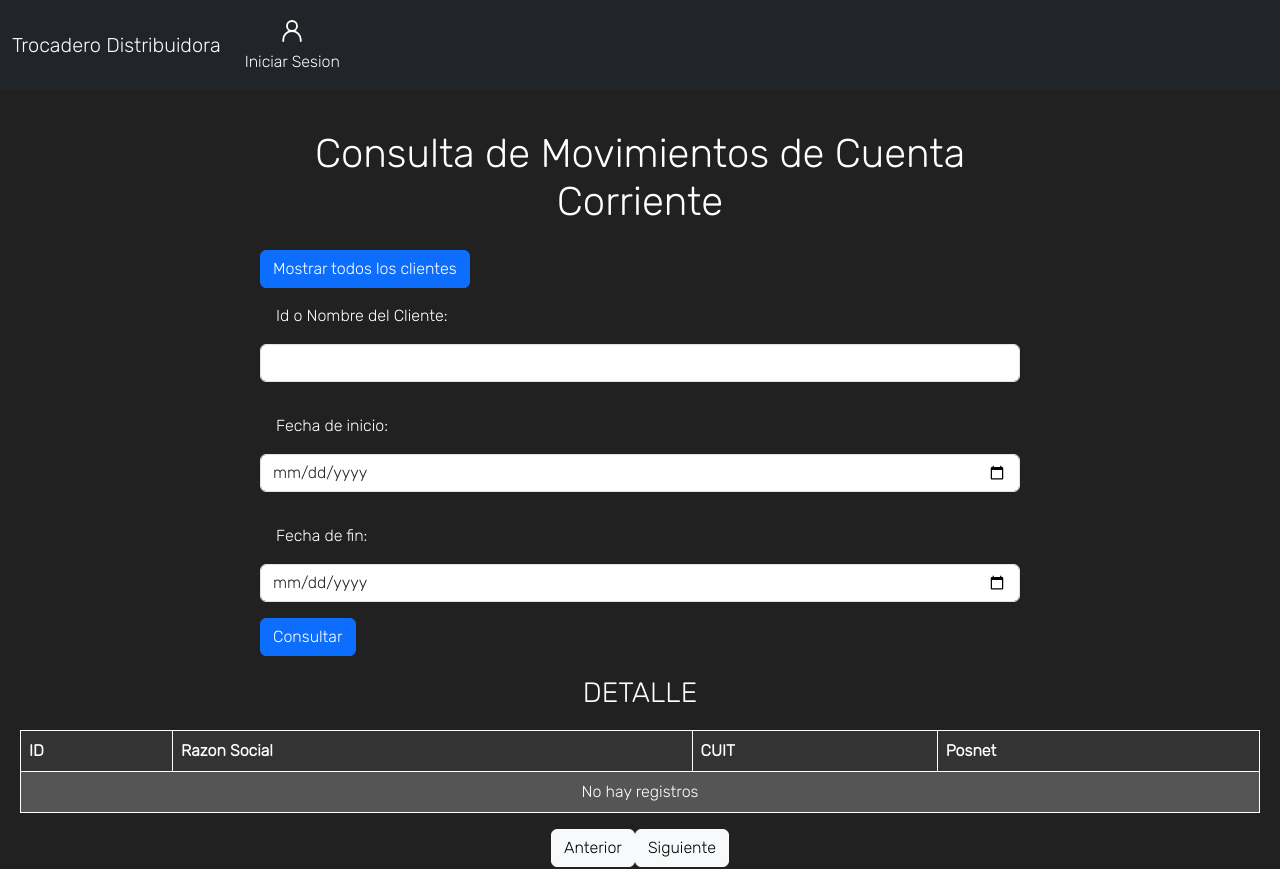
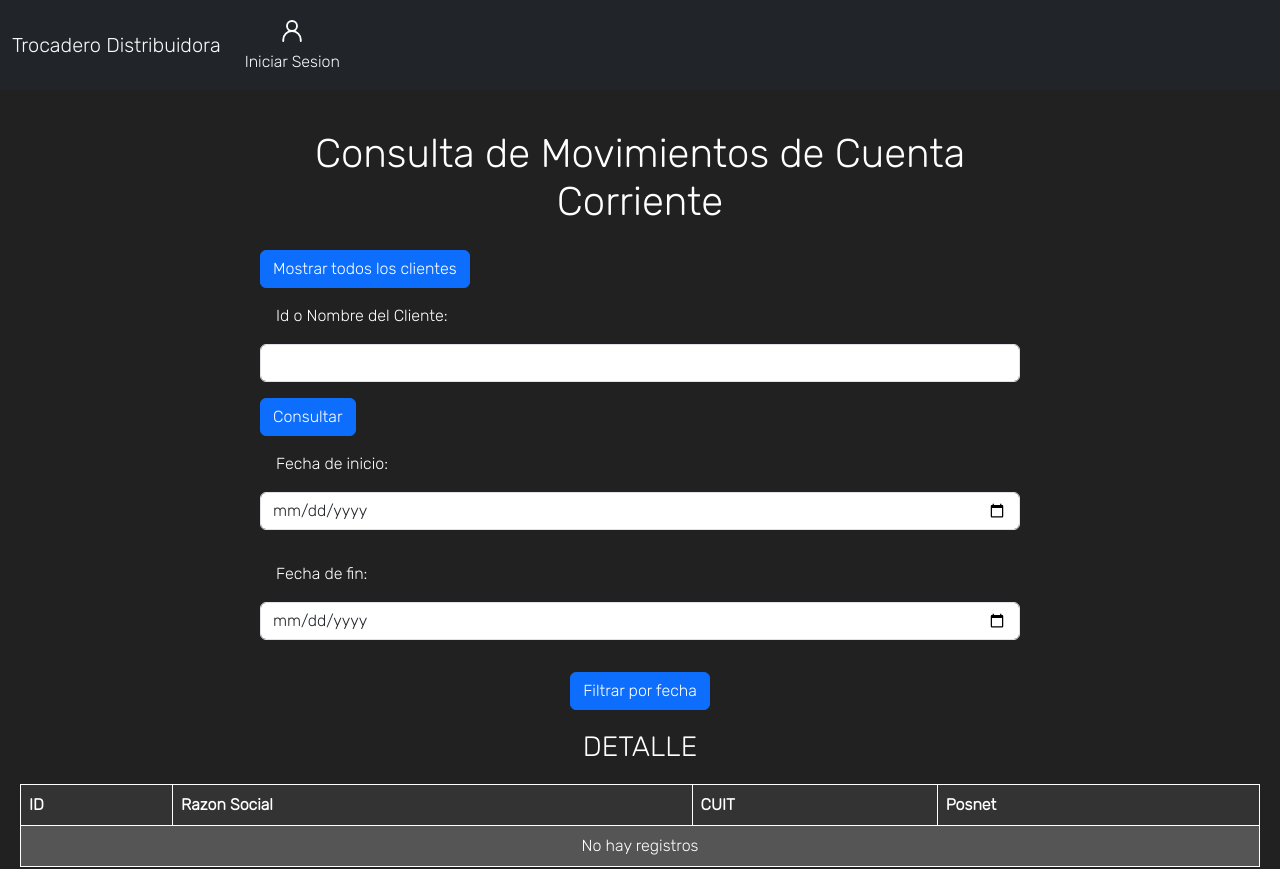
Before and after one commit to JuaniLavenia/Prueba-Tecnica-Frontend, a React (Vite) app: page / in a window 1280 px wide. Shown: the top 869 px of the page. Built offline with nearby package versions, Linux system fonts and the light colour scheme; the HTML template or start-up script is replaced by a standard one.

Commit message:
agregue filtro por fechas

```diff
--- a/src/pages/Home.jsx
+++ b/src/pages/Home.jsx
@@ -7,9 +7,11 @@ import Swal from "sweetalert2";
 
 function Home() {
   const [clientCode, setClientCode] = useState("");
+  const [movements, setMovements] = useState([]);
+
   const [startDate, setStartDate] = useState("");
   const [endDate, setEndDate] = useState("");
-  const [movements, setMovements] = useState([]);
+  const [filteredMovements, setFilteredMovements] = useState([]);
 
   const [isLoading, setIsLoading] = useState(false);
   const [isLoading1, setIsLoading1] = useState(false);
@@ -49,7 +51,10 @@ function Home() {
     setIsLoading(true);
     axios
       .get(`https://localhost:7129/api/CurrentAccount?clientData=${clientCode}`)
-      .then((res) => setMovements(res.data))
+      .then((res) => {
+        setMovements(res.data);
+        setFilteredMovements(res.data);
+      })
       .catch((error) => {
         Swal.fire({
           icon: "error",
@@ -102,6 +107,31 @@ function Home() {
       });
     }
   };
+
+  const handleFilterByDate = () => {
+    setIsLoading(true);
+    axios
+      .get(
+        `https://localhost:7129/api/CurrentAccount/GetByDateRange?startDate=${startDate}&endDate=${endDate}`
+      )
+      .then((res) => {
+        setFilteredMovements(res.data);
+      })
+      .catch((error) => {
+        Swal.fire({
+          icon: "error",
+          title: "Conexión perdida",
+          text: "No se pudo establecer conexión con el servidor.",
+        });
+      })
+      .finally(() => {
+        setIsLoading(false);
+      });
+  };
+
+  useEffect(() => {
+    setFilteredMovements(movements);
+  }, [movements, startDate, endDate]);
 
   // const handlePrintPDF = async () => {
   //   try {
@@ -160,6 +190,13 @@ function Home() {
               required
             />
           </div>
+          <button
+            type="submit"
+            className="btn btn-primary"
+            disabled={isLoading}
+          >
+            {isLoading ? "Cargando..." : "Consultar"}
+          </button>
           <div className="mb-3">
             <label htmlFor="startDate" className="form-label">
               Fecha de inicio:
@@ -184,14 +221,17 @@ function Home() {
               onChange={handleEndDateChange}
             />
           </div>
-          <button
-            type="submit"
-            className="btn btn-primary"
-            disabled={isLoading}
-          >
-            {isLoading ? "Cargando..." : "Consultar"}
-          </button>
+          <div className="text-center">
+            <button
+              className="btn btn-primary mt-3"
+              onClick={handleFilterByDate}
+              disabled={isLoading}
+            >
+              {isLoading ? "Cargando..." : "Filtrar por fecha"}
+            </button>
+          </div>
         </form>
+
         {/* <button
           className="btn btn-primary mt-3"
           onClick={handlePrintPDF}
@@ -261,14 +301,14 @@ function Home() {
               </tr>
             </thead>
             <tbody className="tbody">
-              {movements.length === 0 ? (
+              {filteredMovements.length === 0 ? (
                 <tr>
                   <td colSpan={5} className="text-center text-light">
                     No hay registros
                   </td>
                 </tr>
               ) : (
-                movements.map((movement) => (
+                filteredMovements.map((movement) => (
                   <tr key={movement.idCA} className="file">
                     <td scope="row">{movement.dateReceipt}</td>
                     <td scope="row">{movement.numReceipt}</td>
```
